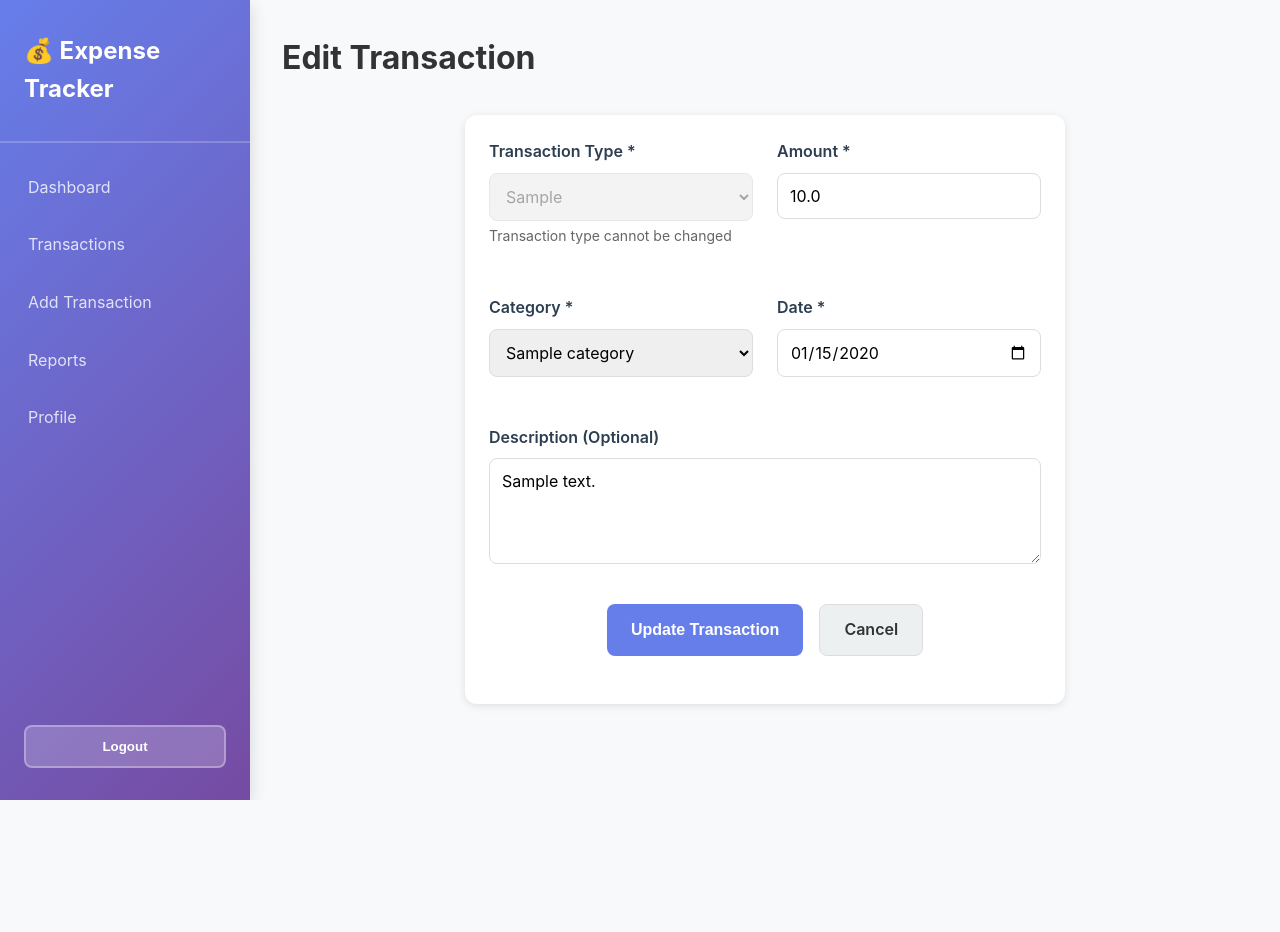
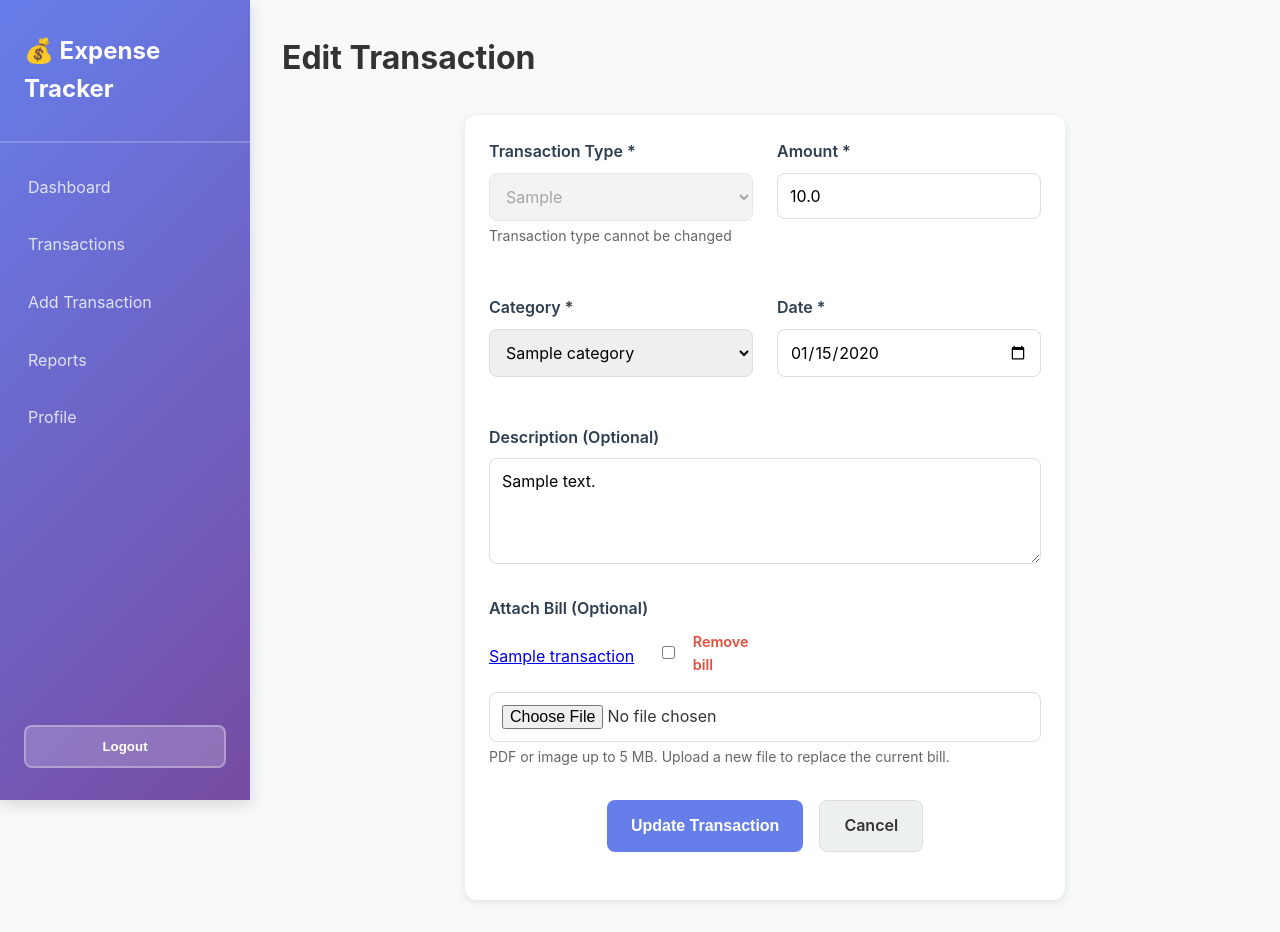
Before and after one commit to Vikas-MS/expense-tracker, a Flask app: page /transactions/1/edit in a window 1280 px wide. Before the commit the page ends 800 px from the top, so only its background shows below. Run offline with Flask 3, Linux system fonts and the light colour scheme; the visitor is signed in with stand-in values (Sample User, id 1); tables that the repository leaves empty hold one stand-in row (values such as "Sample post").

Commit message:
option to attach bill to transaction

```diff
--- a/app.py
+++ b/app.py
@@ -6,10 +6,15 @@ import db as database
 def create_app(config_name=None):
     """Application factory function."""
     app = Flask(__name__)
+    base_dir = os.path.abspath(os.path.dirname(__file__))
 
     # Configuration
     if config_name is None:
         config_name = os.getenv('FLASK_ENV', 'development')
+
+    app.config['UPLOAD_FOLDER'] = os.path.join(base_dir, 'uploads', 'bills')
+    app.config['MAX_CONTENT_LENGTH'] = 5 * 1024 * 1024
+    app.config['ALLOWED_BILL_EXTENSIONS'] = {'pdf', 'png', 'jpg', 'jpeg', 'webp'}
 
     if config_name == 'production':
         app.config['SQLALCHEMY_DATABASE_URI'] = os.getenv('DATABASE_URL', 'sqlite:///expense_tracker.db')
@@ -20,7 +25,6 @@ def create_app(config_name=None):
         app.config['PERMANENT_SESSION_LIFETIME'] = timedelta(days=7)
     else:
         # Development configuration
-        base_dir = os.path.abspath(os.path.dirname(__file__))
         app.config['SQLALCHEMY_DATABASE_URI'] = f'sqlite:///{base_dir}/database/expense_tracker.db'
         app.config['SECRET_KEY'] = 'dev-secret-key-change-in-production'
         app.config['SESSION_COOKIE_SECURE'] = False
@@ -60,6 +64,7 @@ def create_app(config_name=None):
 
         # Create tables using SQLAlchemy metadata
         database.create_all()
+        os.makedirs(app.config['UPLOAD_FOLDER'], exist_ok=True)
 
         # Initialize default categories
         init_default_categories()
--- a/db.py
+++ b/db.py
@@ -39,3 +39,29 @@ def create_all():
         pass
 
     Base.metadata.create_all(bind=engine)
+    migrate_schema()
+
+
+def migrate_schema():
+    """Add new columns to existing tables when the schema evolves."""
+    if engine is None:
+        return
+
+    from sqlalchemy import inspect, text
+
+    inspector = inspect(engine)
+    if 'transactions' not in inspector.get_table_names():
+        return
+
+    columns = {col['name'] for col in inspector.get_columns('transactions')}
+    new_columns = [
+        ('bill_filename', 'VARCHAR(255)'),
+        ('bill_original_name', 'VARCHAR(255)'),
+        ('bill_mime_type', 'VARCHAR(100)'),
+        ('bill_size', 'INTEGER'),
+    ]
+
+    with engine.begin() as conn:
+        for col_name, col_type in new_columns:
+            if col_name not in columns:
+                conn.execute(text(f'ALTER TABLE transactions ADD COLUMN {col_name} {col_type}'))
--- a/models.py
+++ b/models.py
@@ -1,6 +1,7 @@
 from sqlalchemy import (
     Column,
     String,
+    Integer,
     Float,
     Date,
     DateTime,
@@ -118,6 +119,14 @@ class Transaction(Base):
     transaction_date = Column(Date, nullable=False, index=True, default=datetime.utcnow)
     created_at = Column(DateTime, nullable=False, default=datetime.utcnow, index=True)
     updated_at = Column(DateTime, nullable=False, default=datetime.utcnow, onupdate=datetime.utcnow)
+    bill_filename = Column(String(255))
+    bill_original_name = Column(String(255))
+    bill_mime_type = Column(String(100))
+    bill_size = Column(Integer)
+
+    @property
+    def has_bill(self):
+        return bool(self.bill_filename)
 
     def to_dict(self):
         return {
@@ -129,4 +138,6 @@ class Transaction(Base):
             'description': self.description,
             'transaction_date': self.transaction_date.isoformat() if self.transaction_date else None,
             'created_at': self.created_at.isoformat() if self.created_at else None,
+            'has_bill': self.has_bill,
+            'bill_original_name': self.bill_original_name,
         }
--- a/routes/transactions.py
+++ b/routes/transactions.py
@@ -1,9 +1,13 @@
-from flask import Blueprint, render_template, request, redirect, url_for, session, jsonify
+from flask import Blueprint, render_template, request, redirect, url_for, session, jsonify, send_from_directory
 from models import User, Transaction, Category
 from db import get_session
 from datetime import datetime
 from functools import wraps
+from utils.bills import (
+    save_bill, delete_bill_file, apply_bill_data, clear_bill_data, get_user_bill_dir
+)
 import math
+import os
 
 transactions_bp = Blueprint('transactions', __name__)
 
@@ -142,6 +146,8 @@ def add_transaction():
             except ValueError:
                 return jsonify({'error': 'Invalid date format'}), 400
 
+            bill_file = request.files.get('bill')
+
             # Create transaction
             transaction = Transaction(
                 user_id=user.id,
@@ -153,6 +159,17 @@ def add_transaction():
             )
 
             db_s.add(transaction)
+            db_s.flush()
+
+            if bill_file and bill_file.filename:
+                try:
+                    bill_data = save_bill(bill_file, user.id)
+                    apply_bill_data(transaction, bill_data)
+                except ValueError as e:
+                    db_s.rollback()
+                    db_s.close()
+                    return jsonify({'error': str(e)}), 400
+
             db_s.commit()
 
             try:
@@ -235,6 +252,23 @@ def edit_transaction(transaction_id):
             transaction.description = description
             transaction.transaction_date = parsed_date
 
+            remove_bill = request.form.get('remove_bill') == 'true'
+            bill_file = request.files.get('bill')
+
+            if remove_bill and transaction.bill_filename:
+                delete_bill_file(user.id, transaction.bill_filename)
+                clear_bill_data(transaction)
+            elif bill_file and bill_file.filename:
+                try:
+                    if transaction.bill_filename:
+                        delete_bill_file(user.id, transaction.bill_filename)
+                    bill_data = save_bill(bill_file, user.id)
+                    apply_bill_data(transaction, bill_data)
+                except ValueError as e:
+                    db_s.rollback()
+                    db_s.close()
+                    return jsonify({'error': str(e)}), 400
+
             try:
                 db_s.commit()
                 return jsonify({
@@ -275,6 +309,8 @@ def delete_transaction(transaction_id):
         return jsonify({'error': 'Transaction not found'}), 404
 
     try:
+        if transaction.bill_filename:
+            delete_bill_file(user.id, transaction.bill_filename)
         db_s.delete(transaction)
         db_s.commit()
         return jsonify({'success': True, 'message': 'Transaction deleted successfully'}), 200
@@ -283,3 +319,36 @@ def delete_transaction(transaction_id):
         return jsonify({'error': f'Error deleting transaction: {str(e)}'}), 500
     finally:
         db_s.close()
+
+
+@transactions_bp.route('/<transaction_id>/bill', methods=['GET'])
+@login_required
+def view_bill(transaction_id):
+    """View or download a transaction bill attachment."""
+    db_s = get_session()
+    try:
+        user = db_s.get(User, session['user_id'])
+        if not user:
+            return jsonify({'error': 'User not found'}), 404
+
+        transaction = db_s.query(Transaction).filter(
+            Transaction.id == transaction_id, Transaction.user_id == user.id
+        ).first()
+        if not transaction or not transaction.bill_filename:
+            return jsonify({'error': 'Bill not found'}), 404
+
+        bill_dir = get_user_bill_dir(user.id)
+        filepath = os.path.join(bill_dir, transaction.bill_filename)
+        if not os.path.exists(filepath):
+            return jsonify({'error': 'Bill file not found'}), 404
+
+        download = request.args.get('download') == '1'
+        return send_from_directory(
+            bill_dir,
+            transaction.bill_filename,
+            mimetype=transaction.bill_mime_type,
+            as_attachment=download,
+            download_name=transaction.bill_original_name or transaction.bill_filename,
+        )
+    finally:
+        db_s.close()
--- a/static/css/style.css
+++ b/static/css/style.css
@@ -590,7 +590,7 @@ small {
 .table-header,
 .table-row {
     display: grid;
-    grid-template-columns: 100px 150px 200px 100px 100px 100px;
+    grid-template-columns: 100px 150px 200px 100px 100px 60px 100px;
     gap: 1rem;
     align-items: center;
     padding: 1rem;
@@ -621,7 +621,29 @@ small {
 .col-description { }
 .col-type { text-align: center; }
 .col-amount { text-align: right; }
+.col-bill { text-align: center; }
 .col-actions { text-align: center; }
+
+.bill-link {
+    text-decoration: none;
+    font-size: 1.1rem;
+}
+
+.current-bill {
+    display: flex;
+    flex-wrap: wrap;
+    align-items: center;
+    gap: 1rem;
+    margin-bottom: 0.5rem;
+}
+
+.remove-bill-label {
+    display: inline-flex;
+    align-items: center;
+    gap: 0.35rem;
+    font-size: 0.9rem;
+    color: var(--danger);
+}
 
 .action-link {
     color: var(--primary);
@@ -901,7 +923,7 @@ small {
 
     .table-header,
     .table-row {
-        grid-template-columns: 80px 130px 150px 80px 80px 70px;
+        grid-template-columns: 80px 130px 150px 80px 80px 50px 70px;
     }
 }
 
--- a/templates/edit_transaction.html
+++ b/templates/edit_transaction.html
@@ -51,6 +51,23 @@
                 <textarea id="description" name="description" rows="4" placeholder="Add notes about this transaction">{{ transaction.description or '' }}</textarea>
             </div>
 
+            <div class="form-group">
+                <label for="bill">Attach Bill (Optional)</label>
+                {% if transaction.has_bill %}
+                <div class="current-bill">
+                    <a href="{{ url_for('transactions.view_bill', transaction_id=transaction.id) }}" target="_blank" rel="noopener">
+                        {{ transaction.bill_original_name or 'View bill' }}
+                    </a>
+                    <label class="remove-bill-label">
+                        <input type="checkbox" id="remove_bill" name="remove_bill" value="true">
+                        Remove bill
+                    </label>
+                </div>
+                {% endif %}
+                <input type="file" id="bill" name="bill" accept=".pdf,image/*">
+                <small>PDF or image up to 5 MB{% if transaction.has_bill %}. Upload a new file to replace the current bill.{% endif %}</small>
+            </div>
+
             <div class="form-actions">
                 <button type="submit" class="btn btn-primary">Update Transaction</button>
                 <a href="{{ url_for('transactions.list_transactions') }}" class="btn btn-secondary">Cancel</a>
```
Also changed, not shown: templates/add_transaction.html (+11 -0 lines), templates/transactions.html (+10 -2 lines), utils/bills.py (added, +72 -0 lines), utils/__init__.py (added), 1 other file.
